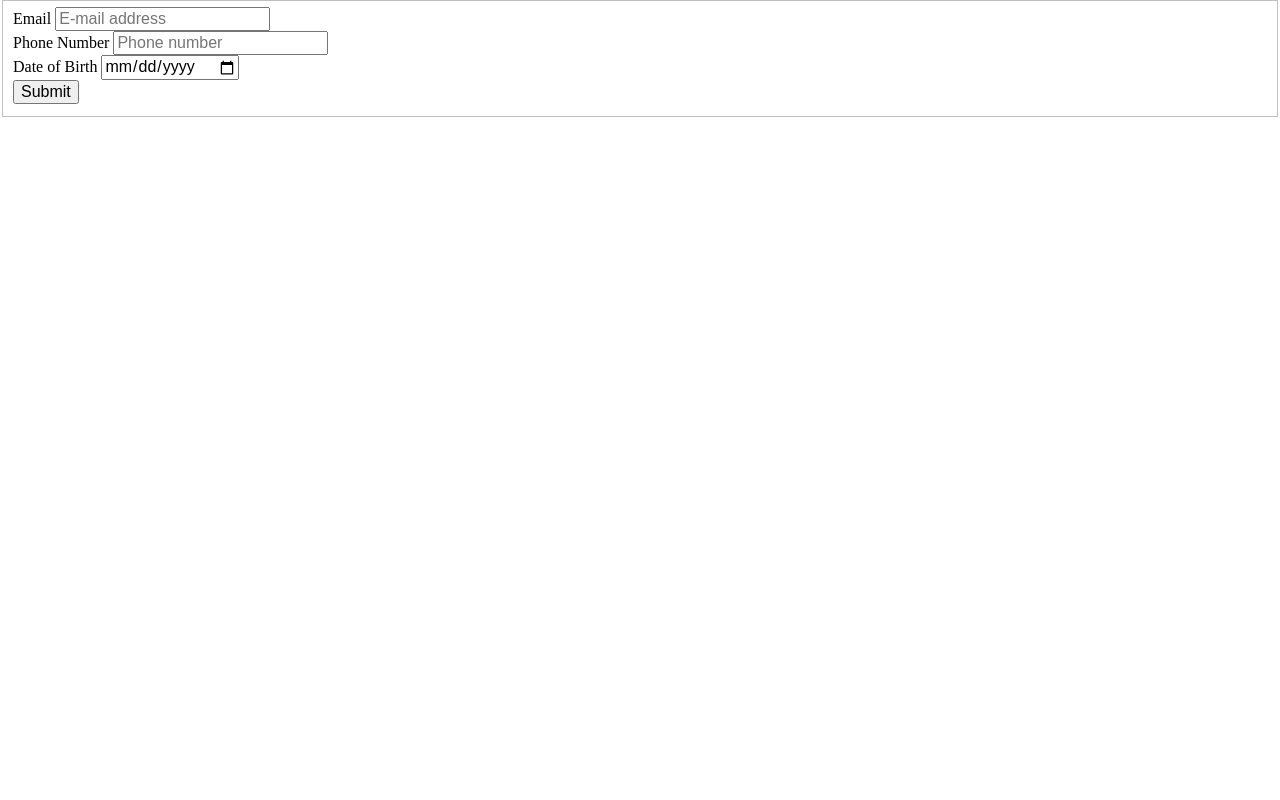
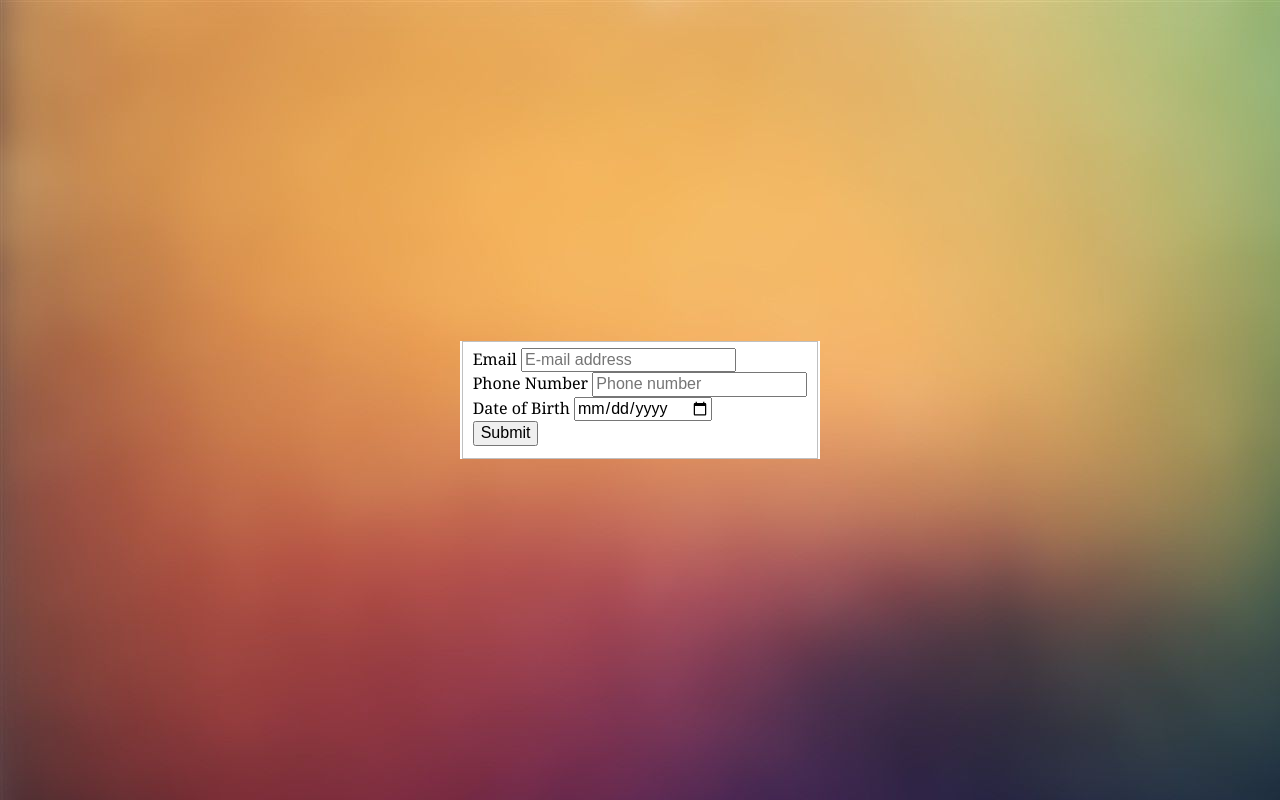
Before and after one commit to itmd-362-jreginaldo/lab2, a plain HTML site: page index.html in a window 1280 px wide. Drawn offline with Linux system fonts and the light colour scheme.

Commit message:
Edit form to be centered vertically and horizontally

```diff
--- a/css/screen.css
+++ b/css/screen.css
@@ -1,4 +1,23 @@
+html, body {
+    height: 100%;
+    width: 100%;
+    margin: 0;
+}
+
+body {
+    font-family: Georgia, Verdana, sans-serif;
+    background-image: url(/assets/images/bg.jpg);
+    display: flex;
+}
+
+form {
+    background-color: white;
+    margin: auto;
+}
+
 @media screen
     and (min-width: 480px) {
-
+    label {
+     display: inline-block;
+    }
 }
```
